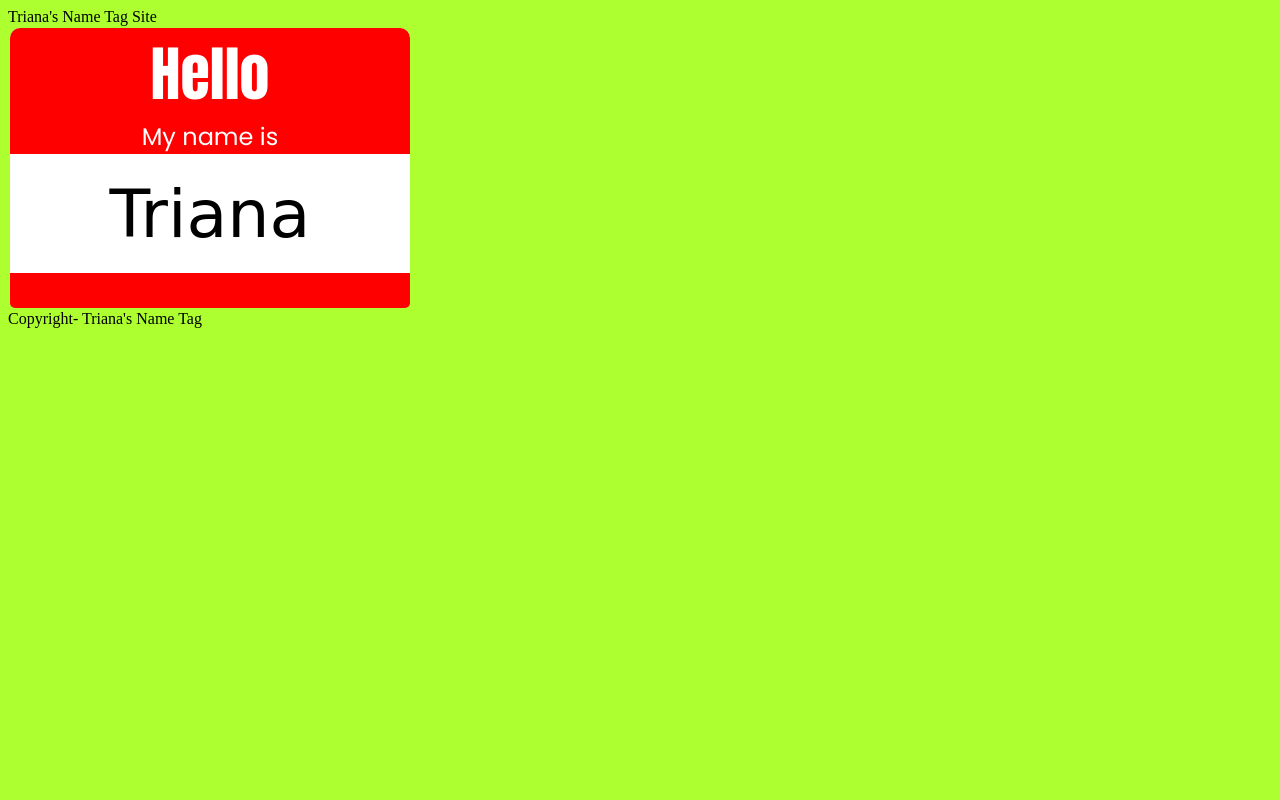
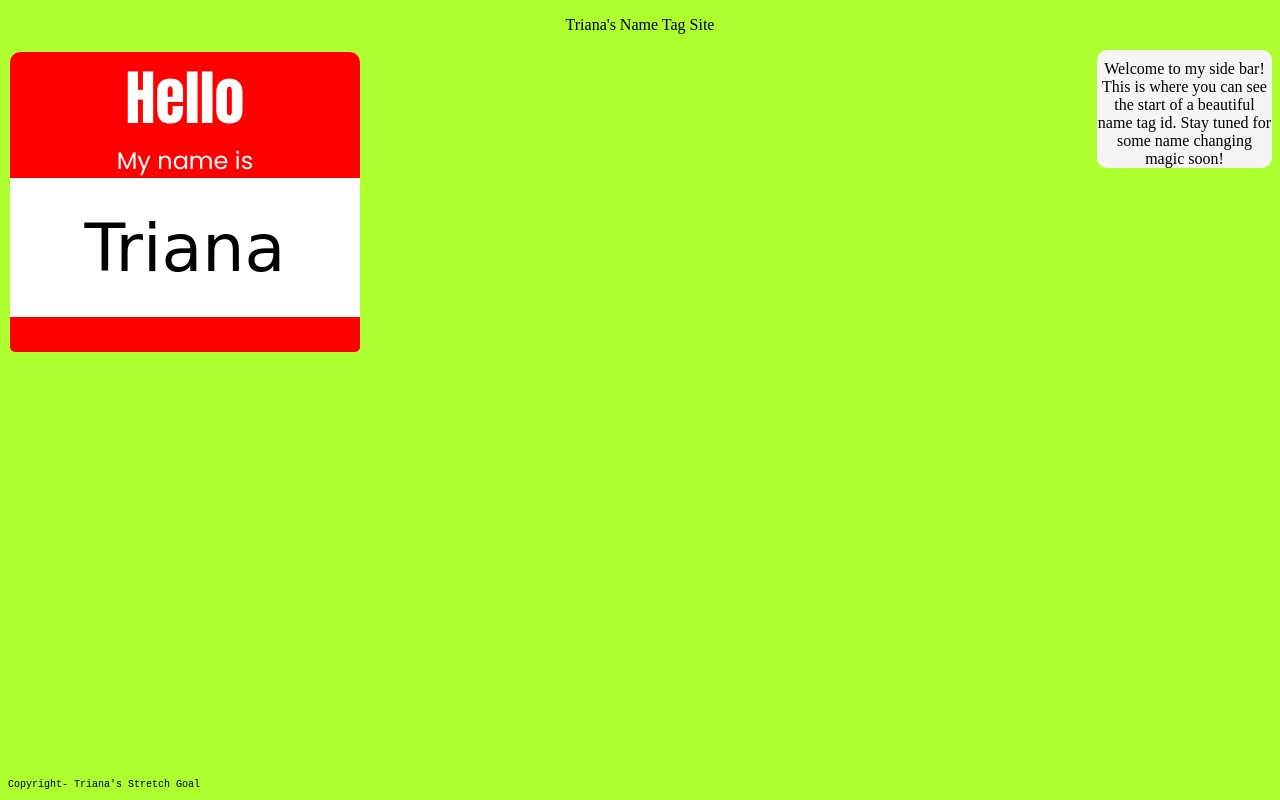
Before and after one commit to trianacerda/lab-02a-name-tag2, a plain HTML site: page index.html in a window 1280 px wide. Drawn offline with Linux system fonts and the light colour scheme.

Commit message:
stretch goal work

```diff
--- a/index.html
+++ b/index.html
@@ -12,8 +12,10 @@
         href="https://fonts.googleapis.com/css2?family=Poppins:wght@400;700&display=swap"
         rel="stylesheet">
 </head>
+ <header>
+        <p>Triana's Name Tag Site</p>
+</header>
 <body>
-    <header>Triana's Name Tag Site</header>
     <main>
         <div class="name-tag">
             <section class="top">
@@ -23,7 +25,12 @@
             <section class="middle">Triana</section>
             <section class="bottom"></section>
         </div>
+        <div class="side-bar">
+            <section class="content"> Welcome to my side bar! This is where you can see the start of a beautiful name tag id. Stay tuned for some name changing magic soon! </section>
+        </div>
     </main>
-    <footer>Copyright- Triana's Name Tag</footer>
 </body>
+<footer>
+        <p>Copyright- Triana's Stretch Goal</p>
+</footer>
 </html>
--- a/style.css
+++ b/style.css
@@ -1,7 +1,7 @@
 .name-tag {
     margin: 2px;
-    height: 280px;
-    width: 400px;
+    height: 300px;
+    width: 350px;
     background-color: white;
     display: flex;
     flex-direction: column;
@@ -9,11 +9,33 @@
     text-align: center;
     font-family: 'Poppins', sans-serif;
     border-radius: 10px;
+    position: absolute;
 }
+
 
 body {
     background-color: greenyellow;
 }
+
+header {
+    flex-direction: column;
+    justify-content:right;
+    text-align: center;
+}
+
+.content {
+    background-color: whitesmoke;
+    border-radius: 10px;
+    height: 100%;
+    width: 175px;
+    float: right;
+    margin: 0px;
+    padding-top: 10px;
+    text-align: center;
+
+
+}
+
 .top,
 .bottom {
     background-color: red;
@@ -51,3 +73,11 @@ h2 {
     font-family: cursive;
     font-size: 50pt;
 }
+
+
+footer {
+    position: absolute;
+    bottom: 0;
+    font-size: x-small;
+    font-family: monospace;
+}
```
Lines whose indentation alone changed are shown as unchanged.
